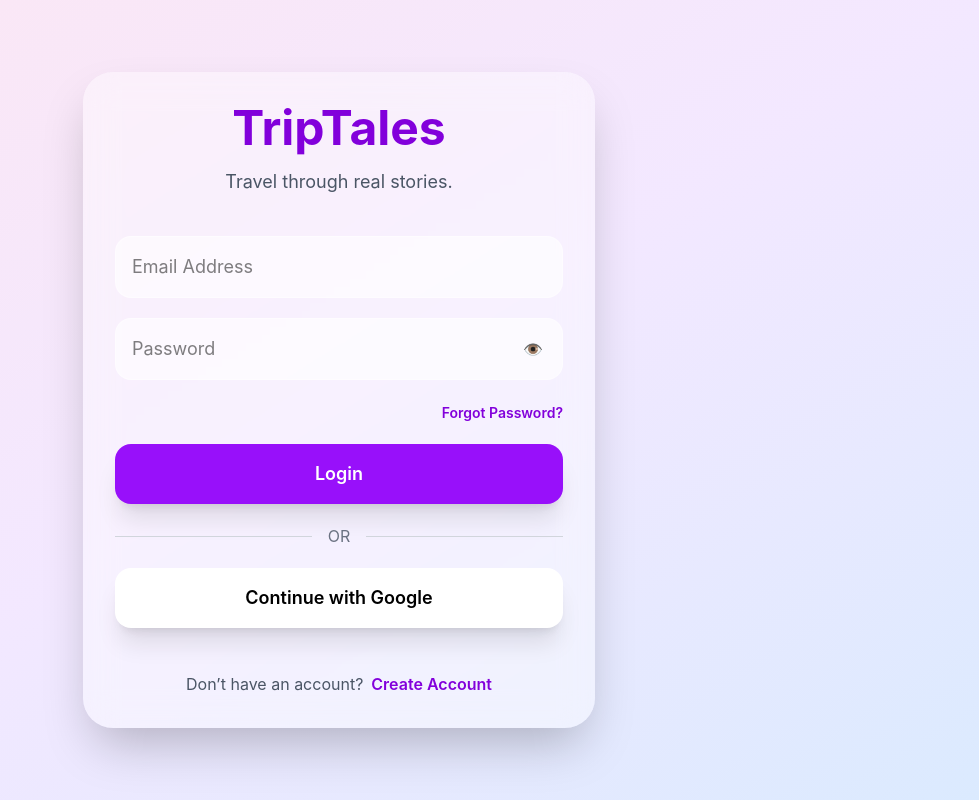
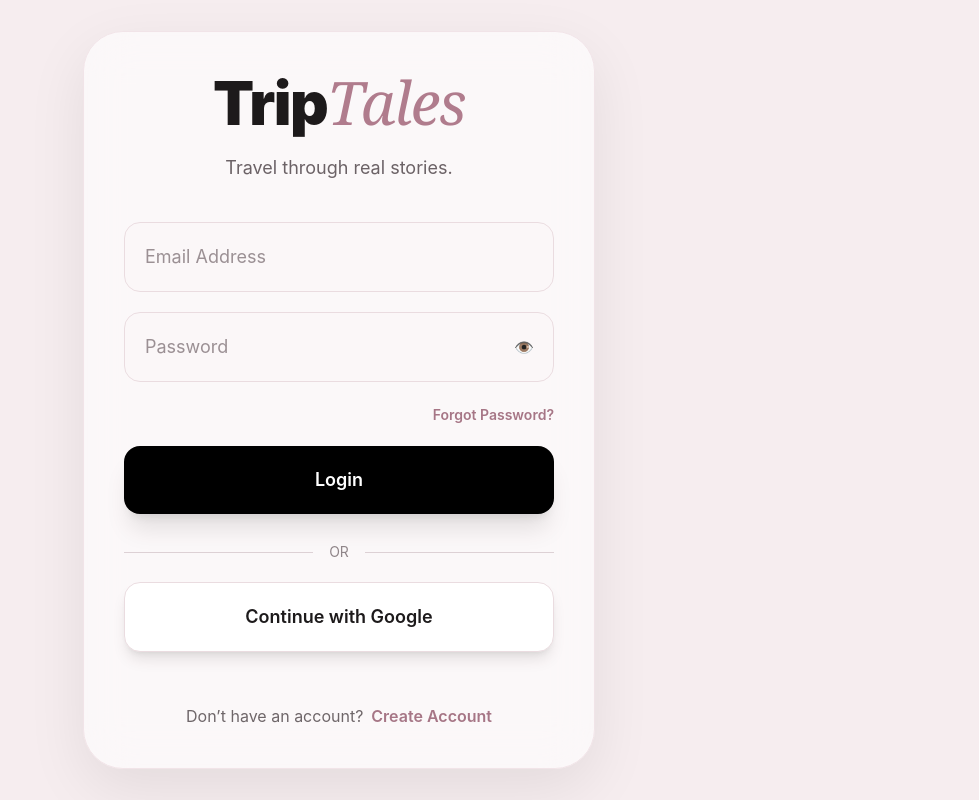
Before and after one commit to ananyakumari1293/TripTales, a React (Vite) app in the folder client/: page /login in a window 1280 px wide. Shown: the whole page, without its empty margins (301-1280 px from the left). Built offline with nearby package versions, Linux system fonts and the light colour scheme; no server answers.

Commit message:
updated login page ui

```diff
--- a/client/src/pages/Login.jsx
+++ b/client/src/pages/Login.jsx
@@ -257,20 +257,23 @@ function Login() {
 
   return (
 
-    <div className="min-h-screen flex items-center justify-center bg-gradient-to-br from-pink-100 via-purple-100 to-blue-100 px-4">
+    <div className="min-h-screen flex items-center justify-center bg-[#f6edef] px-4">
 
-      <div className="w-full max-w-lg bg-white/40 backdrop-blur-lg rounded-[30px] shadow-2xl p-8">
+      <div className="w-full max-w-lg bg-white/60 backdrop-blur-xl rounded-[40px] shadow-[0_20px_60px_rgba(0,0,0,0.08)] border border-[#f1e4e8] p-10">
 
         {/* HEADING */}
         <div className="text-center">
 
-          <h1 className="text-5xl font-bold text-purple-700">
+          <h1 className="text-6xl font-black tracking-tight text-[#1d1a1b]">
 
-            TripTales
+            Trip
+            <span className="italic font-serif text-[#b07c8d] font-normal">
+              Tales
+            </span>
 
           </h1>
 
-          <p className="text-gray-600 mt-4 text-lg">
+          <p className="text-[#6b6266] mt-5 text-lg leading-relaxed">
 
             Travel through real stories.
 
@@ -295,7 +298,7 @@ function Login() {
               )
             }
 
-            className="w-full p-4 rounded-2xl bg-white/60 border border-white/40 outline-none text-lg"
+            className="w-full p-5 rounded-2xl bg-[#fbf7f8] border border-[#eadce0] outline-none text-lg text-[#2a2527] placeholder:text-[#9b9094] focus:border-[#b07c8d] transition-all"
           />
 
           {/* PASSWORD */}
@@ -318,7 +321,7 @@ function Login() {
                 )
               }
 
-              className="w-full p-4 rounded-2xl bg-white/60 border border-white/40 outline-none text-lg"
+              className="w-full p-5 rounded-2xl bg-[#fbf7f8] border border-[#eadce0] outline-none text-lg text-[#2a2527] placeholder:text-[#9b9094] focus:border-[#b07c8d] transition-all"
             />
 
             <button
@@ -330,12 +333,12 @@ function Login() {
                 )
               }
 
-              className="absolute right-5 top-1/2 -translate-y-1/2 text-gray-600"
+              className="absolute right-5 top-1/2 -translate-y-1/2 text-[#8f7b82]"
             >
 
               {showPassword
                 ? "🙈"
-                : "👁️"}
+                : "👁"}
 
             </button>
 
@@ -351,7 +354,7 @@ function Login() {
                   handleForgotPassword
                 }
 
-                className="text-purple-700 text-sm font-semibold hover:underline"
+                className="text-[#a67686] text-sm font-semibold hover:underline"
               >
 
                 Forgot Password?
@@ -368,7 +371,7 @@ function Login() {
 
             disabled={loading}
 
-            className="w-full bg-purple-600 hover:bg-purple-700 transition-all duration-300 text-white py-4 rounded-2xl text-lg font-semibold shadow-xl"
+            className="w-full bg-black hover:opacity-90 transition-all duration-300 text-white py-5 rounded-2xl text-lg font-semibold shadow-xl"
           >
 
             {loading
@@ -380,17 +383,17 @@ function Login() {
           </button>
 
           {/* DIVIDER */}
-          <div className="flex items-center gap-4">
+          <div className="flex items-center gap-4 pt-2">
 
-            <div className="flex-1 h-[1px] bg-gray-300"></div>
+            <div className="flex-1 h-[1px] bg-[#ddd1d5]"></div>
 
-            <p className="text-gray-500">
+            <p className="text-[#8f8589] text-sm">
 
               OR
 
             </p>
 
-            <div className="flex-1 h-[1px] bg-gray-300"></div>
+            <div className="flex-1 h-[1px] bg-[#ddd1d5]"></div>
 
           </div>
 
@@ -400,7 +403,7 @@ function Login() {
 
             disabled={loading}
 
-            className="w-full bg-white text-black py-4 rounded-2xl text-lg font-semibold shadow-xl hover:scale-105 transition-all duration-300"
+            className="w-full bg-white text-[#1d1a1b] py-5 rounded-2xl text-lg font-semibold shadow-lg border border-[#eadce0] hover:bg-[#fffafb] transition-all duration-300"
           >
 
             Continue with Google
@@ -408,7 +411,7 @@ function Login() {
           </button>
 
           {/* FOOTER */}
-          <p className="text-center text-gray-600 mt-6">
+          <p className="text-center text-[#6e6669] mt-8">
 
             {isSignup
               ? "Already have an account?"
@@ -421,7 +424,7 @@ function Login() {
                 )
               }
 
-              className="text-purple-700 font-semibold cursor-pointer ml-2"
+              className="text-[#a67686] font-semibold cursor-pointer ml-2 hover:underline"
             >
 
               {isSignup
```
